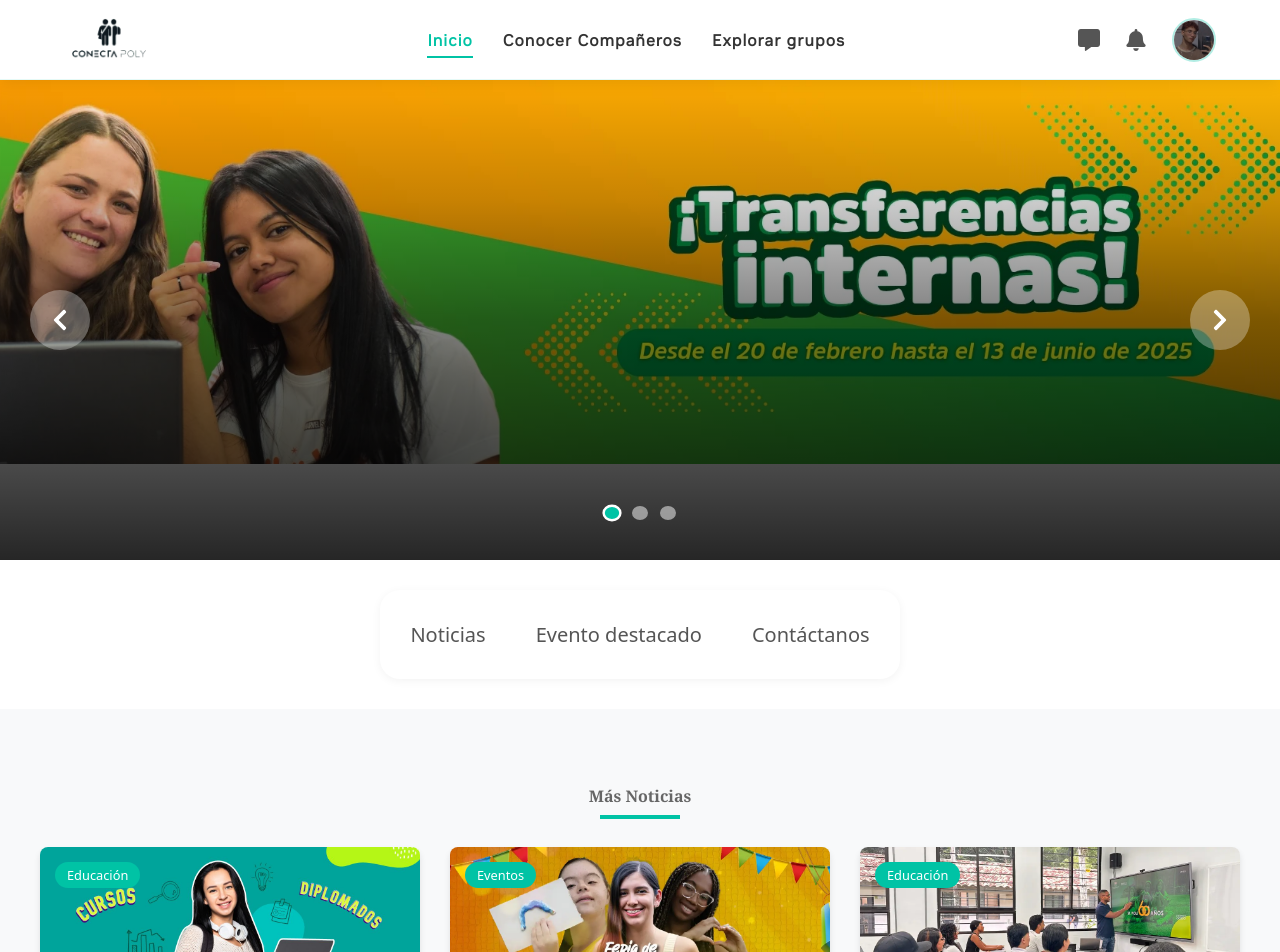
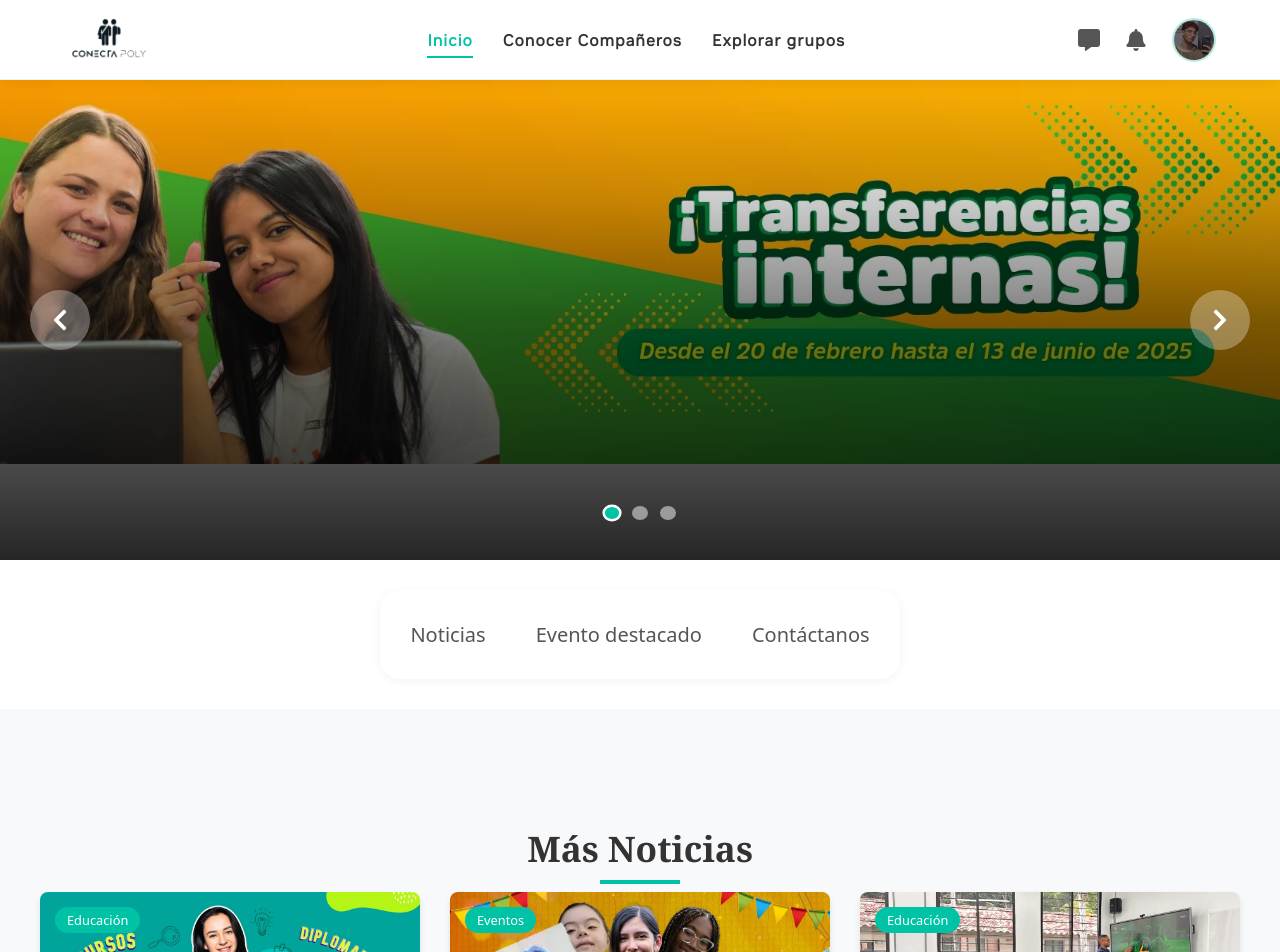
Before and after one commit to Migumi-07/Conecta-Poly, a React (Create React App) app: page /Home in a window 1280 px wide. Shown: the top 952 px of the page. Built offline with nearby package versions, Linux system fonts and the light colour scheme.

Commit message:
Solución al titulo de noticias

```diff
--- a/src/components/Header.jsx
+++ b/src/components/Header.jsx
@@ -5,7 +5,6 @@ import logo from "../images/logo.png";
 import { FaBell, FaTimes } from "react-icons/fa";
 import { FaMessage, FaUser, FaHouse, FaUserGroup } from "react-icons/fa6";
 import { IoMdPersonAdd } from "react-icons/io";
-import { IoNewspaper } from "react-icons/io5";
 import { useLocation } from "react-router-dom";
 
 function Header() {
--- a/src/components/Home/NewsGrid.jsx
+++ b/src/components/Home/NewsGrid.jsx
@@ -104,7 +104,7 @@ function NewsGrid() {
 
   return (
     <section className="news-grid-section" ref={sectionRef}>
-      <h3 className="section-subtitle" id="Noticias" ref={subtitleRef}>
+      <h3 className="section-subtitle-news" id="Noticias" ref={subtitleRef}>
         Más Noticias
       </h3>
       <div className="news-grid">
--- a/src/styles/Home/NewsGrid.css
+++ b/src/styles/Home/NewsGrid.css
@@ -11,7 +11,7 @@
   transform: translateY(0);
 }
 
-.section-subtitle {
+.section-subtitle-news {
   font-family: NotoSerif;
   font-size: 2.2rem;
   color: #333;
@@ -19,7 +19,7 @@
   padding-bottom: 10px;
   text-align: center;
   position: relative;
-  opacity: 0;
+  opacity: 1;
   transform: translateY(20px);
   transition: opacity 0.6s ease-out 0.2s, transform 0.6s ease-out 0.2s;
 }
@@ -29,7 +29,7 @@
   transform: translateY(0);
 }
 
-.section-subtitle::after {
+.section-subtitle-news::after {
   content: "";
   position: absolute;
   bottom: -2px;
```
